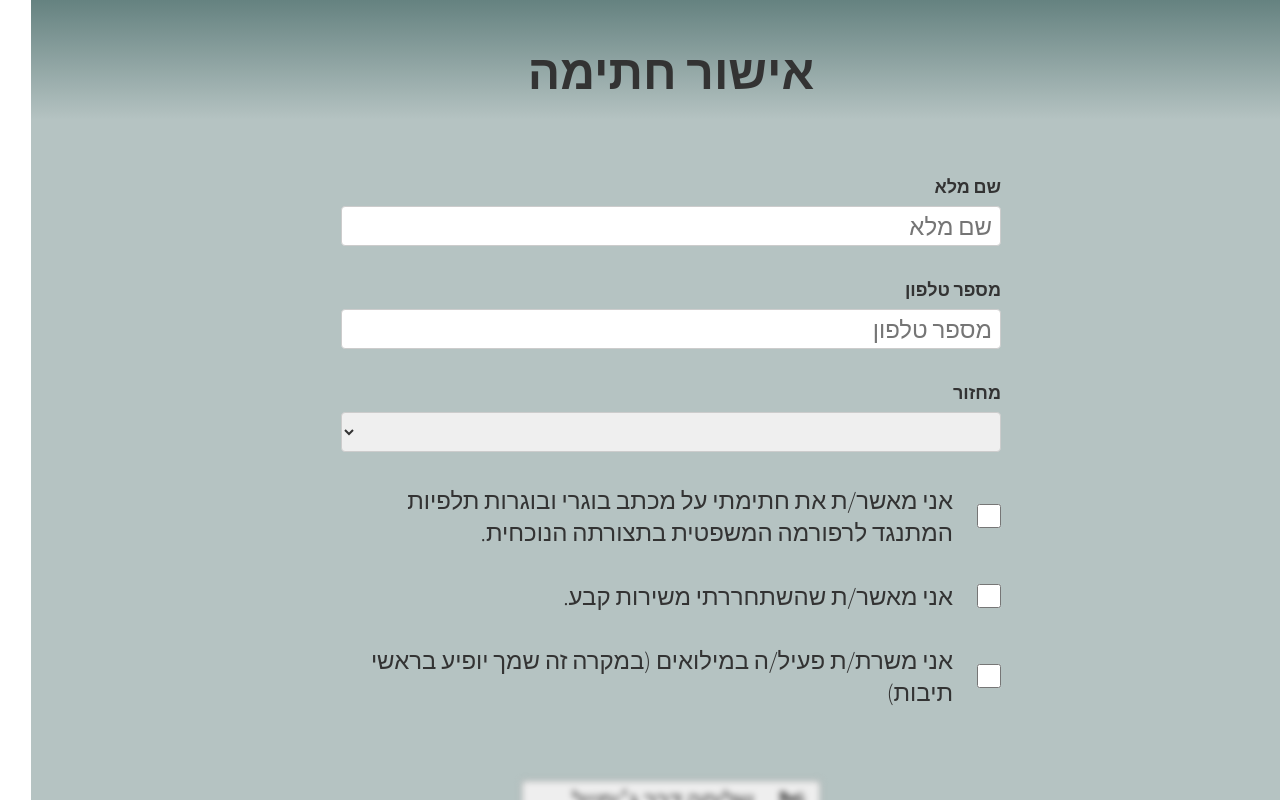
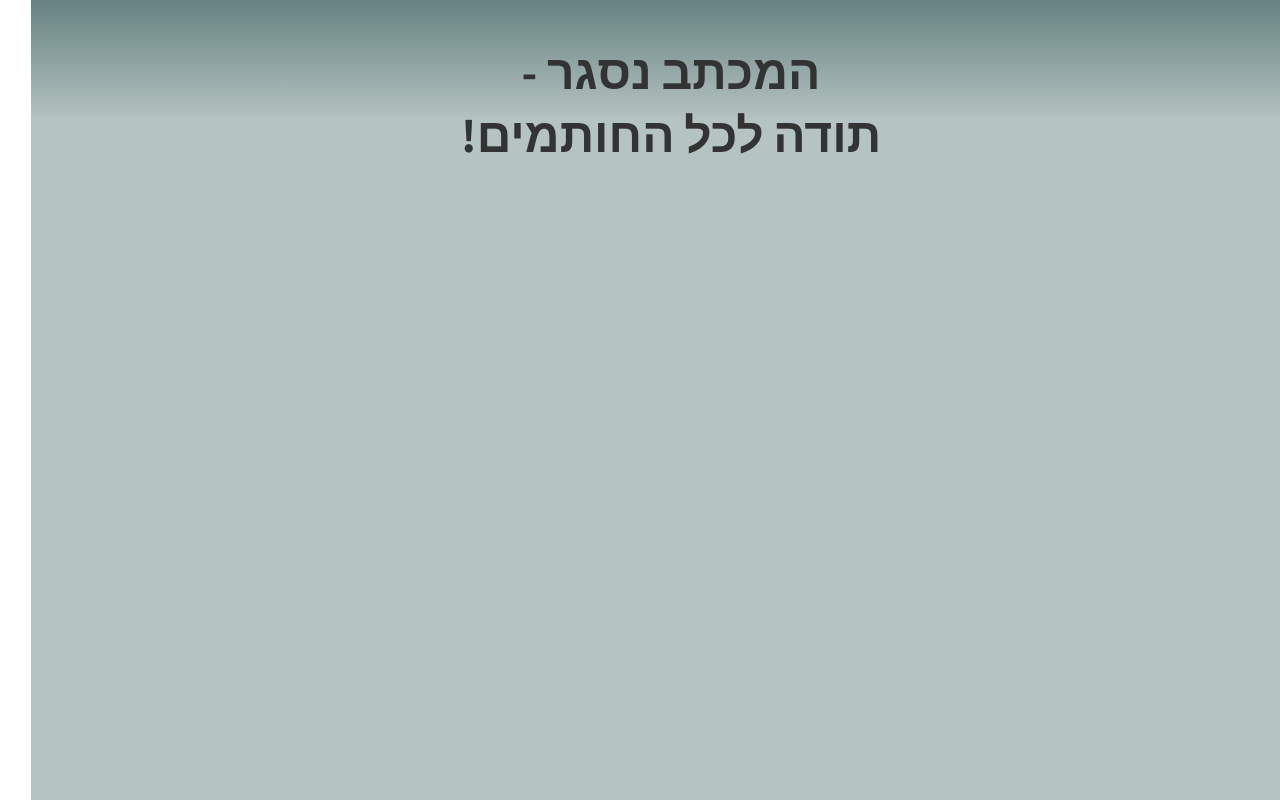
Before and after one commit to akariv/talpisign, an Angular app: page / in a window 1280 px wide. Built offline with nearby package versions, Linux system fonts and the light colour scheme.

Commit message:
Closing time

```diff
--- a/src/app/app.component.html
+++ b/src/app/app.component.html
@@ -1,5 +1,5 @@
-<h1>אישור חתימה</h1>
-<div class='section'>
+<h1>המכתב נסגר -<br/>תודה לכל החותמים!</h1>
+<!-- <div class='section'>
   <label for='name'>שם מלא</label>
   <input type="text" [(ngModel)]="name" name="name" placeholder="שם מלא" required>
 </div>
@@ -60,11 +60,7 @@
   <input type="checkbox" [(ngModel)]="serving" required>
   <p>{{servingLegalese}}</p>
 </div>
-<!-- <div class='section'>
-  <label for="details">מעניין אותך </label>
-  <input type="text" [(ngModel)]="details" name="details" placeholder="מספר טלפון" required>
-</div> -->
 <div class='submit' [class.visible]='ready()'>
   <a class='gmail layout-desktop' [href]='gmailurl' target="_blank">שליחה דרך ג׳ימייל</a>
   <a class='email' [href]='emailurl' target="_blank">שליחה דרך תוכנת מייל</a>
-</div>
+</div> -->
```
